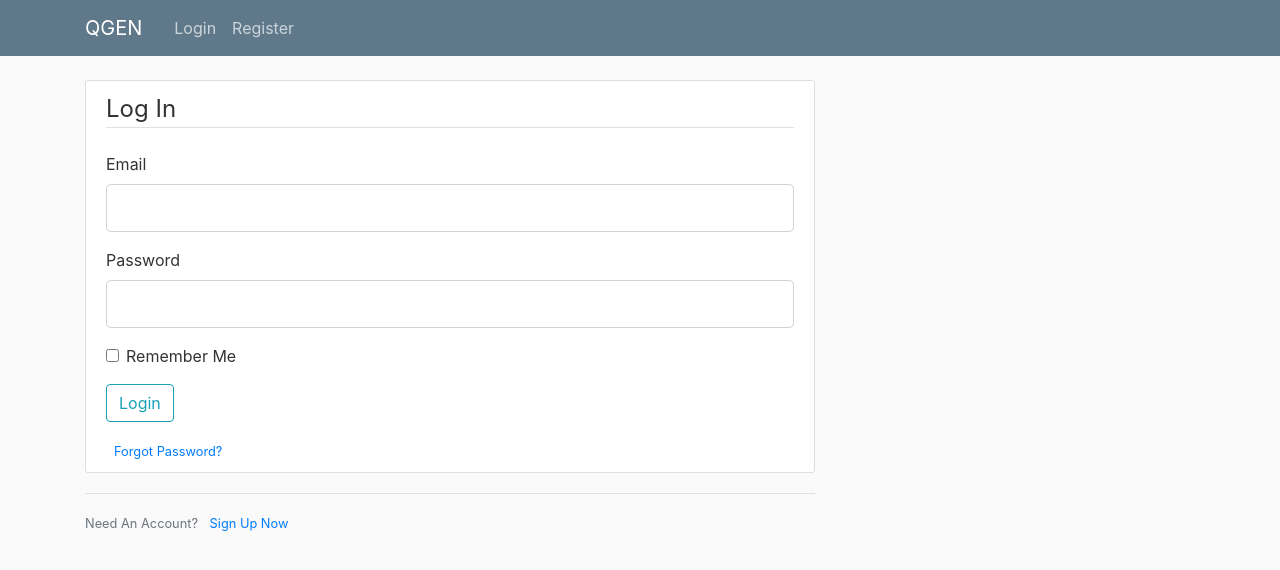
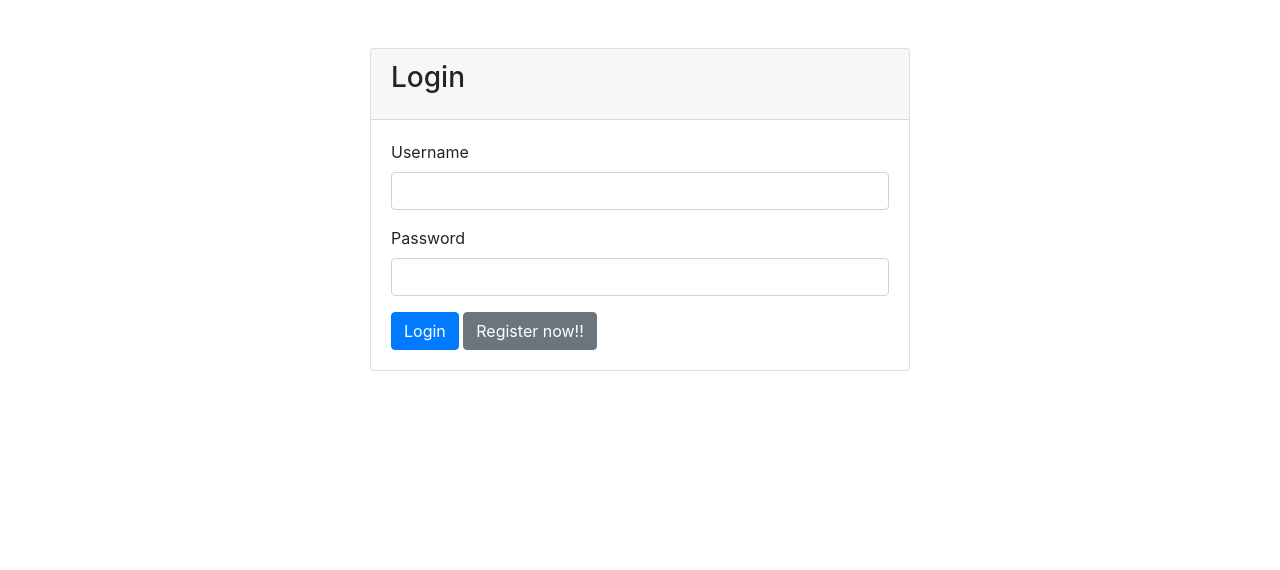
Before and after one commit to rohanrjp/QGen-Question_Paper_Generator, a Flask app: page /login in a window 1280 px wide. Shown: the top 570 px of the page. Run offline with Flask 3, Linux system fonts and the light colour scheme; some libraries are stand-ins or nearby versions.

Commit message:
second commit

```diff
--- a/questionpapergenerator/__init__.py
+++ b/questionpapergenerator/__init__.py
@@ -5,5 +5,7 @@ app = Flask(__name__)
 app.config["MONGO_URI"] = "mongodb://localhost:27017/myDatabase"
 app.config['SECRET_KEY'] = '5791628bb0b13ce0c676dfde280ba245'
 db = PyMongo(app).db
+mongo = PyMongo(app)
+users_collection = mongo.db.users
 
 from questionpapergenerator import routes
--- a/questionpapergenerator/forms.py
+++ /dev/null
@@ -1,22 +0,0 @@
-from flask_wtf import FlaskForm
-from wtforms import StringField, PasswordField, SubmitField, BooleanField
-from wtforms.validators import DataRequired, Length, Email, EqualTo
-
-
-class RegistrationForm(FlaskForm):
-    username = StringField('Username',
-                           validators=[DataRequired(), Length(min=2, max=20)])
-    email = StringField('Email',
-                        validators=[DataRequired(), Email()])
-    password = PasswordField('Password', validators=[DataRequired()])
-    confirm_password = PasswordField('Confirm Password',
-                                     validators=[DataRequired(), EqualTo('password')])
-    submit = SubmitField('Sign Up')
-
-
-class LoginForm(FlaskForm):
-    email = StringField('Email',
-                        validators=[DataRequired(), Email()])
-    password = PasswordField('Password', validators=[DataRequired()])
-    remember = BooleanField('Remember Me')
-    submit = SubmitField('Login')
--- a/questionpapergenerator/routes.py
+++ b/questionpapergenerator/routes.py
@@ -1,14 +1,12 @@
 from flask import render_template, url_for, flash, redirect, request,session
-from questionpapergenerator import app, db
+from questionpapergenerator import app, users_collection
 from PyPDF2 import PdfReader
 import re
-import torch
 from transformers import AutoModelForSeq2SeqLM, AutoTokenizer, T5ForConditionalGeneration, T5TokenizerFast
-from flask_login import login_user, current_user, logout_user, login_required
-from questionpapergenerator.forms import RegistrationForm, LoginForm
 from reportlab.lib.pagesizes import letter
 from reportlab.pdfgen import canvas
 from reportlab.lib.units import inch
+
 
 def extract_text_from_pdf(file_path):
     reader = PdfReader(file_path)
@@ -76,6 +74,7 @@ def hf_run_model(input_string, num_return_sequences=8, num_questions=5, max_sequ
 
     return list(unique_questions)
 
+'''
 def convert_list_to_pdf_with_template(data_list, output_file):
     # Create the PDF canvas
     c = canvas.Canvas(output_file, pagesize=letter)
@@ -95,36 +94,92 @@ def convert_list_to_pdf_with_template(data_list, output_file):
 
     # Save the canvas as the final PDF
     c.save()
+'''
+from reportlab.lib.pagesizes import letter
+from reportlab.pdfgen import canvas
+from reportlab.lib import colors
+from reportlab.lib.styles import getSampleStyleSheet, ParagraphStyle
+from reportlab.platypus import Paragraph
+
+def convert_list_to_pdf_with_template(data_list, output_file):
+    # Create the PDF canvas
+    c = canvas.Canvas(output_file, pagesize=letter)
+
+    # Set the font and size
+    c.setFont("Helvetica", 12)
+
+    # Add the template or background image
+    template_path = 'template.png'
+    c.drawImage(template_path, 0, 0, width=letter[0], height=letter[1])
+
+    # Set up paragraph styles
+    styles = getSampleStyleSheet()
+    paragraph_style = ParagraphStyle(
+        'normal',
+        parent=styles['Normal'],
+        textColor=colors.black,
+        fontSize=12,
+        leading=16  # Adjust the leading for more spacing between lines
+    )
+
+    # Write the list elements to the PDF
+    y = 550  # Starting y position
+    for item in data_list:
+        text = str(item)
+        p = Paragraph(text, style=paragraph_style)
+        p.wrapOn(c, 400, 0)
+
+        # Check if there's enough space on the page for the paragraph
+        if y - p.height < 50:
+            c.showPage()  # Start a new page
+            y = 750  # Reset the y position to the top of the new page
+
+        p.drawOn(c, 100, y)
+        y -= p.height + 20  # Adjust the spacing between paragraphs
+
+    # Save the canvas as the final PDF
+    c.save()
 
 
+@app.route('/register', methods=['GET', 'POST'])
+def register():
+    if request.method == 'POST':
+        username = request.form['username']
+        password = request.form['password']
+        existing_user = users_collection.find_one({'username': username})
 
-'''
-@app.route("/login")
+        if existing_user:
+            return "Username already exists!"
+
+        user = {'username': username, 'password': password}
+        users_collection.insert_one(user)
+        session['username'] = username
+        return redirect('/')
+    else:
+        return render_template('register.html')
+
+@app.route('/')
+@app.route('/login', methods=['GET', 'POST'])
 def login():
-        form=LoginForm()
-        return render_template('login.html',form=form)
-'''
+    if request.method == 'POST':
+        username = request.form['username']
+        password = request.form['password']
+        existing_user = users_collection.find_one({'username': username, 'password': password})
 
-@app.route("/login", methods=['GET', 'POST'])
-def login():
-    form = LoginForm()
-    if form.validate_on_submit():
-        if form.email.data == 'admin@blog.com' and form.password.data == 'password':
-            flash('You have been logged in!', 'success')
-            return redirect(url_for('home'))
+        if existing_user:
+            session['username'] = username
+            return redirect('/userdashboard')
         else:
-            flash('Login Unsuccessful. Please check username and password', 'danger')
-    return render_template('login.html', title='Login', form=form)
+            return "Invalid username or password!"
+    else:
+        return render_template('login.html')
 
-@app.route("/register", methods=['GET', 'POST'])
-def register():
-    form = RegistrationForm()
-    if form.validate_on_submit():
-        flash(f'Account created for {form.username.data}!', 'success')
-        return redirect(url_for('home'))
-    return render_template('register.html', title='Register', form=form)
 
-@app.route("/")
+@app.route('/logout')
+def logout():
+    session.pop('username', None)
+    return redirect('/')
+
 @app.route("/userdashboard")
 def user_dashboard():
     return render_template('dashboard.html')
--- a/questionpapergenerator/static/main.css
+++ /dev/null
@@ -1,80 +0,0 @@
-body {
-    background: #fafafa;
-    color: #333333;
-    margin-top: 5rem;
-  }
-
-  h1, h2, h3, h4, h5, h6 {
-    color: #444444;
-  }
-
-  .bg-steel {
-    background-color: #5f788a;
-  }
-
-  .site-header .navbar-nav .nav-link {
-    color: #cbd5db;
-  }
-
-  .site-header .navbar-nav .nav-link:hover {
-    color: #ffffff;
-  }
-
-  .site-header .navbar-nav .nav-link.active {
-    font-weight: 500;
-  }
-
-  .content-section {
-    background: #ffffff;
-    padding: 10px 20px;
-    border: 1px solid #dddddd;
-    border-radius: 3px;
-    margin-bottom: 20px;
-  }
-
-  .article-title {
-    color: #444444;
-  }
-
-  a.article-title:hover {
-    color: #428bca;
-    text-decoration: none;
-  }
-
-  .article-content {
-    white-space: pre-line;
-  }
-
-  .article-img {
-    height: 65px;
-    width: 65px;
-    margin-right: 16px;
-  }
-
-  .article-metadata {
-    padding-bottom: 1px;
-    margin-bottom: 4px;
-    border-bottom: 1px solid #e3e3e3
-  }
-
-  .article-metadata a:hover {
-    color: #333;
-    text-decoration: none;
-  }
-
-  .article-svg {
-    width: 25px;
-    height: 25px;
-    vertical-align: middle;
-  }
-
-  .account-img {
-    height: 125px;
-    width: 125px;
-    margin-right: 20px;
-    margin-bottom: 16px;
-  }
-
-  .account-heading {
-    font-size: 2.5rem;
-  }
--- a/questionpapergenerator/templates/dashboard.html
+++ b/questionpapergenerator/templates/dashboard.html
@@ -33,7 +33,7 @@
                         <a class="nav-link" href="#"><h5>Previous Generated-QP</h5></a>
                     </li>
                     <li class="nav-item">
-                        <a class="nav-link" href="#"><h5>Logout</h5></a>
+                        <a class="nav-link" href="{{url_for('logout')}}"><h5>Logout</h5></a>
                     </li>
                   </ul>
                 </div>
--- a/questionpapergenerator/templates/layout.html
+++ /dev/null
@@ -1,64 +0,0 @@
-<!DOCTYPE html>
-<html>
-<head>
-    <!-- Required meta tags -->
-    <meta charset="utf-8">
-    <meta name="viewport" content="width=device-width, initial-scale=1, shrink-to-fit=no">
-
-    <!-- Bootstrap CSS -->
-    <link rel="stylesheet" href="https://maxcdn.bootstrapcdn.com/bootstrap/4.0.0/css/bootstrap.min.css" integrity="sha384-Gn5384xqQ1aoWXA+058RXPxPg6fy4IWvTNh0E263XmFcJlSAwiGgFAW/dAiS6JXm" crossorigin="anonymous">
-
-    <link rel="stylesheet" type="text/css" href="{{ url_for('static', filename='main.css') }}">
-
-    {% if title %}
-        <title>QGEN - {{ title }}</title>
-    {% else %}
-        <title>QGEN</title>
-    {% endif %}
-</head>
-<body>
-    <header class="site-header">
-      <nav class="navbar navbar-expand-md navbar-dark bg-steel fixed-top">
-        <div class="container">
-          <a class="navbar-brand mr-4" href="/">QGEN</a>
-          <button class="navbar-toggler" type="button" data-toggle="collapse" data-target="#navbarToggle" aria-controls="navbarToggle" aria-expanded="false" aria-label="Toggle navigation">
-            <span class="navbar-toggler-icon"></span>
-          </button>
-          <div class="collapse navbar-collapse" id="navbarToggle">
-
-            <!-- Navbar Right Side -->
-            <div class="navbar-nav">
-              <a class="nav-item nav-link" href="{{ url_for('login') }}">Login</a>
-              <a class="nav-item nav-link" href="{{ url_for('register') }}">Register</a>
-
-            </div>
-          </div>
-        </div>
-      </nav>
-    </header>
-    <main role="main" class="container">
-      <div class="row">
-        <div class="col-md-8">
-          {% with messages = get_flashed_messages(with_categories=true) %}
-            {% if messages %}
-              {% for category, message in messages %}
-                <div class="alert alert-{{ category }}">
-                  {{ message }}
-                </div>
-              {% endfor %}
-            {% endif %}
-          {% endwith %}
-          {% block content %}{% endblock %}
-        </div>
-
-      </div>
-    </main>
-
-
-    <!-- Optional JavaScript -->
-    <!-- jQuery first, then Popper.js, then Bootstrap JS -->
-    <script src="https://code.jquery.com/jquery-3.2.1.slim.min.js" integrity="sha384-KJ3o2DKtIkvYIK3UENzmM7KCkRr/rE9/Qpg6aAZGJwFDMVNA/GpGFF93hXpG5KkN" crossorigin="anonymous"></script>
-    <script src="https://cdnjs.cloudflare.com/ajax/libs/popper.js/1.12.9/umd/popper.min.js" integrity="sha384-ApNbgh9B+Y1QKtv3Rn7W3mgPxhU9K/ScQsAP7hUibX39j7fakFPskvXusvfa0b4Q" crossorigin="anonymous"></script>
-    <script src="https://maxcdn.bootstrapcdn.com/bootstrap/4.0.0/js/bootstrap.min.js" integrity="sha384-JZR6Spejh4U02d8jOt6vLEHfe/JQGiRRSQQxSfFWpi1MquVdAyjUar5+76PVCmYl" crossorigin="anonymous"></script>
-</body>
-</html>
--- a/questionpapergenerator/templates/login.html
+++ b/questionpapergenerator/templates/login.html
@@ -1,52 +1,38 @@
-{% extends "layout.html" %}
-{% block content %}
-    <div class="content-section">
-        <form method="POST" action="">
-            {{ form.hidden_tag() }}
-            <fieldset class="form-group">
-                <legend class="border-bottom mb-4">Log In</legend>
+<!DOCTYPE html>
+<html>
+<head>
+  <title>Login Page</title>
+  <link rel="stylesheet" href="https://stackpath.bootstrapcdn.com/bootstrap/4.5.2/css/bootstrap.min.css">
+</head>
+<body>
+  <div class="container mt-5">
+    <div class="row justify-content-center">
+      <div class="col-md-6">
+        <div class="card">
+          <div class="card-header">
+            <h3 class="card-title">Login</h3>
+          </div>
+          <div class="card-body">
+            <form action="/login" method="post">
               <div class="form-group">
-                    {{ form.email.label(class="form-control-label") }}
-                    {% if form.email.errors %}
-                        {{ form.email(class="form-control form-control-lg is-invalid") }}
-                        <div class="invalid-feedback">
-                            {% for error in form.email.errors %}
-                                <span>{{ error }}</span>
-                            {% endfor %}
-                        </div>
-                    {% else %}
-                        {{ form.email(class="form-control form-control-lg") }}
-                    {% endif %}
+                <label for="username">Username</label>
+                <input type="text" class="form-control" id="username" name="username" required>
               </div>
               <div class="form-group">
-                    {{ form.password.label(class="form-control-label") }}
-                    {% if form.password.errors %}
-                        {{ form.password(class="form-control form-control-lg is-invalid") }}
-                        <div class="invalid-feedback">
-                            {% for error in form.password.errors %}
-                                <span>{{ error }}</span>
-                            {% endfor %}
+                <label for="password">Password</label>
+                <input type="password" class="form-control" id="password" name="password" required>
               </div>
-                    {% else %}
-                        {{ form.password(class="form-control form-control-lg") }}
-                    {% endif %}
-                </div>
-                <div class="form-check">
-                    {{ form.remember(class="form-check-input") }}
-                    {{ form.remember.label(class="form-check-label") }}
-                </div>
-            </fieldset>
-            <div class="form-group">
-                {{ form.submit(class="btn btn-outline-info") }}
-            </div>
-            <small class="text-muted ml-2">
-                <a href="#">Forgot Password?</a>
-            </small>
+              <button type="submit" class="btn btn-primary">Login</button>
+              <a href="/register" class="btn btn-secondary">Register now!!</a>
             </form>
           </div>
-    <div class="border-top pt-3">
-        <small class="text-muted">
-            Need An Account? <a class="ml-2" href="{{ url_for('register') }}">Sign Up Now</a>
-        </small>
         </div>
-{% endblock content %}
+      </div>
+    </div>
+  </div>
+
+  <script src="https://code.jquery.com/jquery-3.5.1.slim.min.js"></script>
+  <script src="https://cdn.jsdelivr.net/npm/@popperjs/core@2.5.4/dist/umd/popper.min.js"></script>
+  <script src="https://stackpath.bootstrapcdn.com/bootstrap/4.5.2/js/bootstrap.min.js"></script>
+</body>
+</html>
--- a/questionpapergenerator/templates/upload.html
+++ b/questionpapergenerator/templates/upload.html
@@ -72,7 +72,7 @@
         <div class="collapse navbar-collapse" id="navbarNav">
             <ul class="navbar-nav">
                 <li class="nav-item">
-                    <a class="nav-link" href="#">Dashboard</a>
+                    <a class="nav-link" href="{{url_for('user_dashboard')}}">Dashboard</a>
                 </li>
                 <li class="nav-item">
                     <a class="nav-link" href="#">Previous Question Papers</a>
@@ -80,7 +80,7 @@
             </ul>
             <ul class="navbar-nav ml-auto">
                 <li class="nav-item">
-                    <a class="nav-link" href="#">Logout</a>
+                    <a class="nav-link" href="{{url_for('logout')}}">Logout</a>
                 </li>
             </ul>
         </div>
```
Also changed, not shown: models.py (added, +27 -0 lines), questionpapergenerator/templates/register.html (+30 -65 lines), questionpapergenerator/templates/userdashboard.html (deleted, +0 -17 lines), 1 other file. Lines whose indentation alone changed are shown as unchanged.
